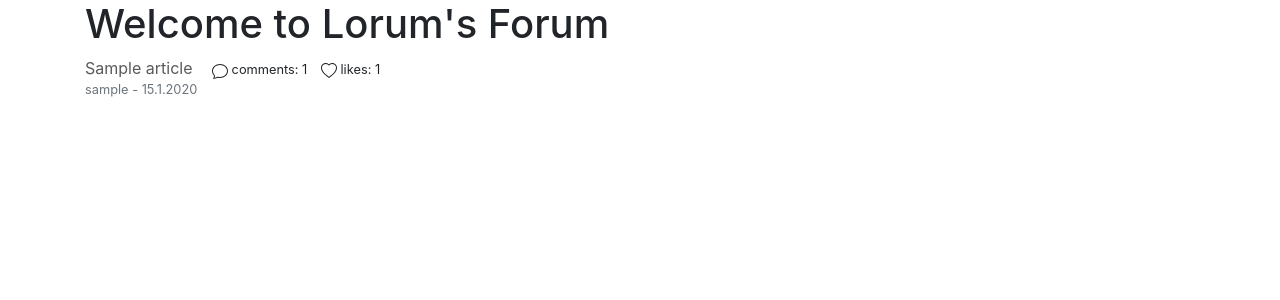
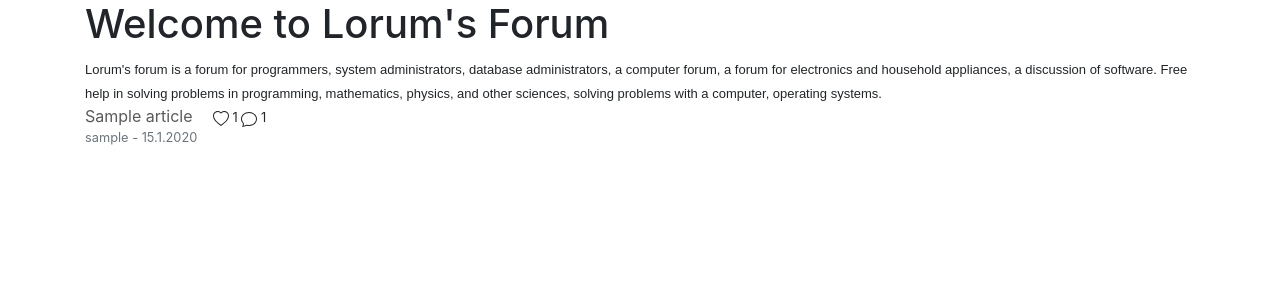
Before and after one commit to Lopkop/Lorum, a Django app: page /forum/ in a window 1280 px wide. Shown: the part 56-356 px from the top of the page. Run offline with Django 3.2, Linux system fonts and the light colour scheme; tables that the repository leaves empty hold one stand-in row (values such as "Sample post"); some libraries are stand-ins or nearby versions.

Commit message:
Add styling

```diff
--- a/forum/unittests/test_views.py
+++ b/forum/unittests/test_views.py
@@ -67,4 +67,4 @@ class TestArticlePage(TestCase):
         # Refresh the page to see likes
         response = self.client.get(f'/forum/{self.article.pk}')
 
-        self.assertIn('2 likes'.encode(), response.content)
+        self.assertIn('2'.encode(), response.content)
--- a/templates/forum/home.html
+++ b/templates/forum/home.html
@@ -6,8 +6,15 @@
 
 {% block content %}
 <h1>Welcome to Lorum's Forum</h1>
+<span>
+    <font face="Arial" size="2px">
+        Lorum's forum is a forum for programmers, system administrators, database administrators, a computer forum, a forum for
+        electronics and household appliances, a discussion of software. Free help in solving problems in programming,
+        mathematics, physics, and other sciences, solving problems with a computer, operating systems.
+    </font>
+</span>
+<br>
 <div>
-
     {% for article in articles %}
     <div>
         <a href="{% url 'article' article.pk %}">
@@ -15,21 +22,20 @@
                 <a href="{% url 'article' article.pk %}" id="article-id" class="" data-tp-primary="on"
                    data-xf-init="preview-tooltip" style="color: #5a5a5a; text-decoration: none;">{{ article.title }}</a>
             </a>
-            <small style="margin-left: 15px;">
-                <svg xmlns="http://www.w3.org/2000/svg" width="16" height="16" fill="currentColor"
-                     class="bi bi-chat" viewBox="0 0 16 16">
-                    <path d="M2.678 11.894a1 1 0 0 1 .287.801 10.97 10.97 0 0 1-.398 2c1.395-.323 2.247-.697 2.634-.893a1 1 0 0 1 .71-.074A8.06 8.06 0 0 0 8 14c3.996 0 7-2.807 7-6 0-3.192-3.004-6-7-6S1 4.808 1 8c0 1.468.617 2.83 1.678 3.894zm-.493 3.905a21.682 21.682 0 0 1-.713.129c-.2.032-.352-.176-.273-.362a9.68 9.68 0 0 0 .244-.637l.003-.01c.248-.72.45-1.548.524-2.319C.743 11.37 0 9.76 0 8c0-3.866 3.582-7 8-7s8 3.134 8 7-3.582 7-8 7a9.06 9.06 0 0 1-2.347-.306c-.52.263-1.639.742-3.468 1.105z"/>
-                </svg>
-                comments: {% get_comments_count article %}
-                <a style="margin-left: 10px">
+            <small style="margin-left: 8px;">
+                <a style="margin-left: 8px">
                     <svg xmlns="http://www.w3.org/2000/svg" width="16" height="16"
                          fill="currentColor" class="bi bi-heart"
                          viewBox="0 0 16 16">
                         <path d="m8 2.748-.717-.737C5.6.281 2.514.878 1.4 3.053c-.523 1.023-.641 2.5.314 4.385.92 1.815 2.834 3.989 6.286 6.357 3.452-2.368 5.365-4.542 6.286-6.357.955-1.886.838-3.362.314-4.385C13.486.878 10.4.28 8.717 2.01L8 2.748zM8 15C-7.333 4.868 3.279-3.04 7.824 1.143c.06.055.119.112.176.171a3.12 3.12 0 0 1 .176-.17C12.72-3.042 23.333 4.867 8 15z"/>
                     </svg>
-                    likes: {% get_likes_count article %}
+                    {% get_likes_count article %}
                 </a>
-
+                <svg xmlns="http://www.w3.org/2000/svg" width="16" height="16" fill="currentColor"
+                     class="bi bi-chat" viewBox="0 0 16 16">
+                    <path d="M2.678 11.894a1 1 0 0 1 .287.801 10.97 10.97 0 0 1-.398 2c1.395-.323 2.247-.697 2.634-.893a1 1 0 0 1 .71-.074A8.06 8.06 0 0 0 8 14c3.996 0 7-2.807 7-6 0-3.192-3.004-6-7-6S1 4.808 1 8c0 1.468.617 2.83 1.678 3.894zm-.493 3.905a21.682 21.682 0 0 1-.713.129c-.2.032-.352-.176-.273-.362a9.68 9.68 0 0 0 .244-.637l.003-.01c.248-.72.45-1.548.524-2.319C.743 11.37 0 9.76 0 8c0-3.866 3.582-7 8-7s8 3.134 8 7-3.582 7-8 7a9.06 9.06 0 0 1-2.347-.306c-.52.263-1.639.742-3.468 1.105z"/>
+                </svg>
+                {% get_comments_count article %}
             </small>
 
             <small class="text-muted d-block">{{ article.user }} -
```
Also changed, not shown: templates/forum/article.html (+33 -9 lines).
